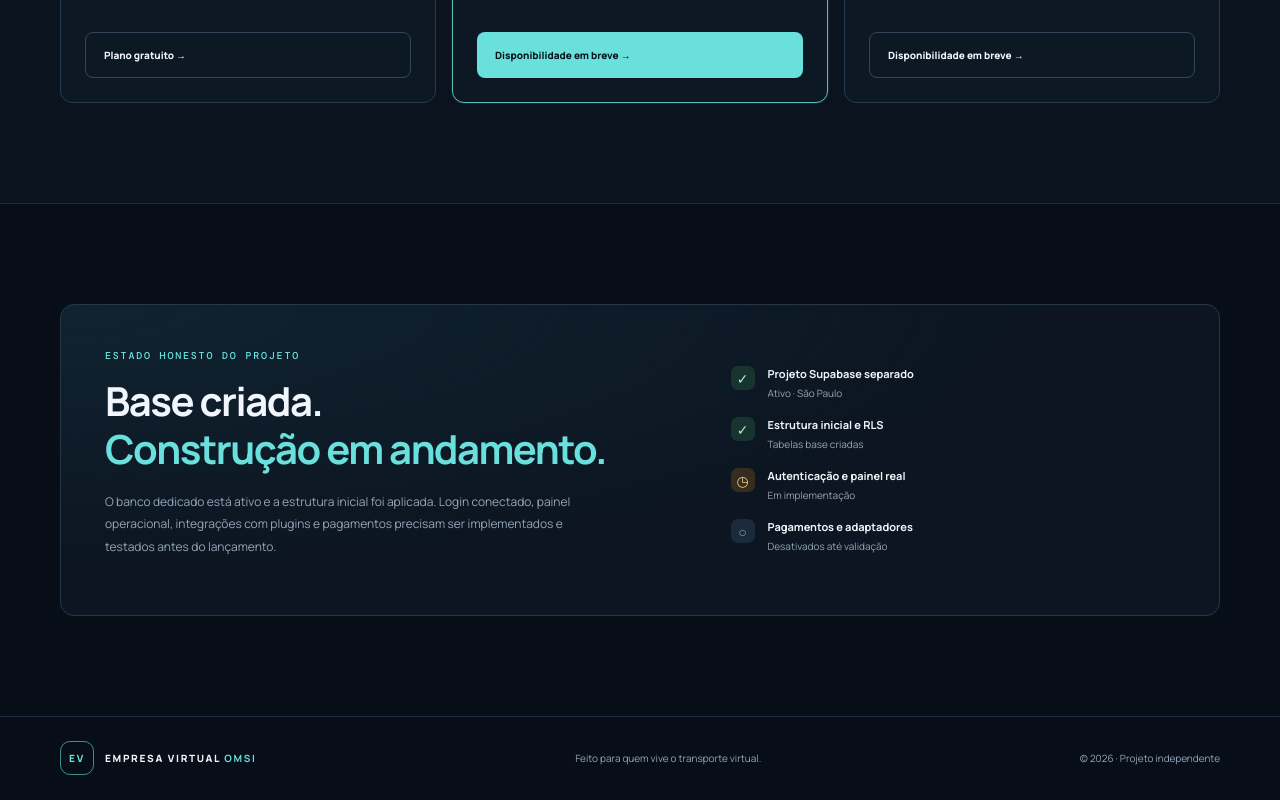
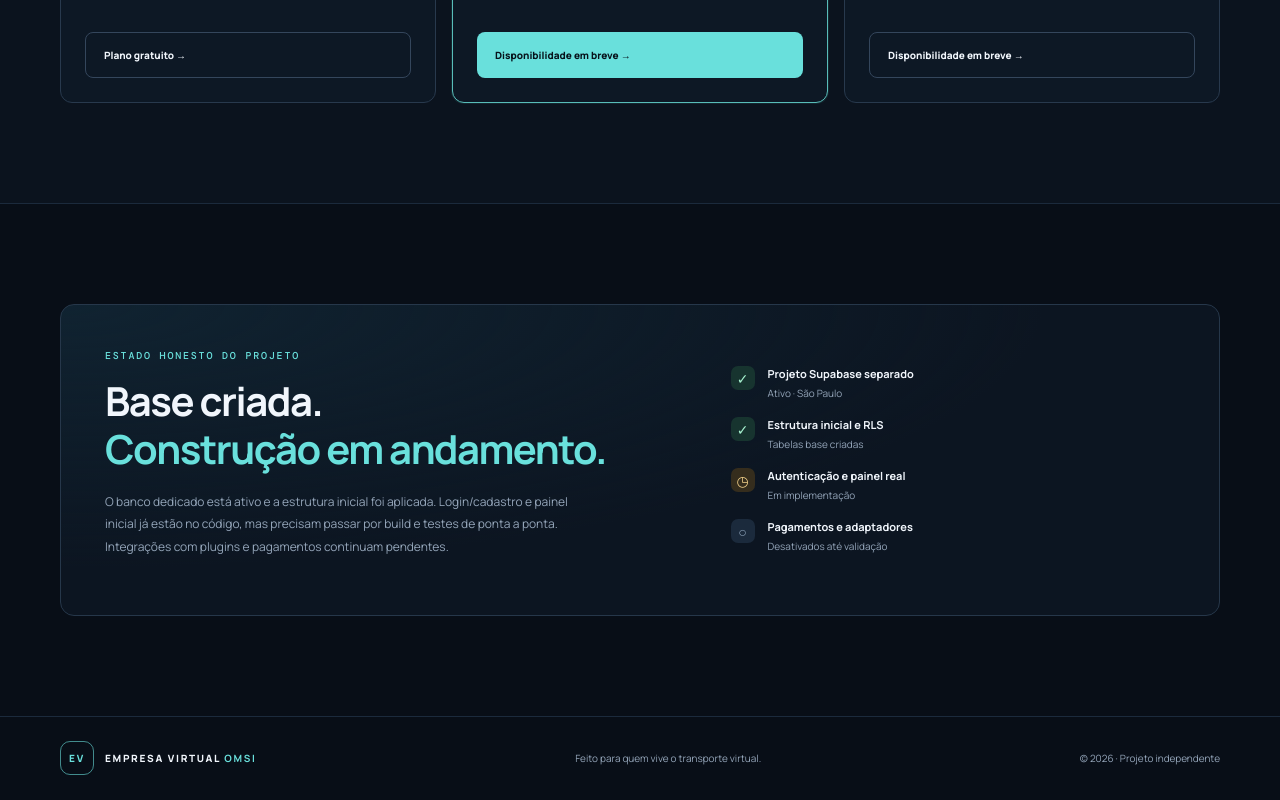
Before and after one commit to MichaelPriest/empresa-virtual-portal-OMSI, a Next.js app: page / in a window 1280 px wide. Shown: the part 1893-2693 px from the top of the page. Built offline with nearby package versions, Linux system fonts and the light colour scheme.

Commit message:
docs(portal): reflect current implementation status

```diff
--- a/src/app/page.tsx
+++ b/src/app/page.tsx
@@ -15,7 +15,7 @@ export default function HomePage() {
     <div className="trust-strip"><div className="shell trust-inner"><span>✓ Isolamento por empresa</span><span>✓ Acesso controlado por função</span><span>✓ Sem usuários fictícios</span><span>✓ Pagamentos desativados</span></div></div>
     <section id="recursos" className="section shell"><div className="section-heading"><div><div className="eyebrow">FEITO PARA A COMUNIDADE</div><h2>Da garagem ao relatório.<br/><span>Uma operação completa.</span></h2></div><p>Uma base para organizar a empresa virtual, sem presumir APIs que ainda não foram validadas.</p></div><div className="pillar-grid">{features.map(([number,title,text])=><article className="pillar" key={number}><span className="pillar-number">{number}</span><div className="pillar-icon">{number==="01"?"⌂":number==="02"?"▤":"↔"}</div><h3>{title}</h3><p>{text}</p></article>)}</div></section>
     <section id="planos" className="pricing-section"><div className="shell"><div className="section-heading"><div><div className="eyebrow">PLANOS TRANSPARENTES</div><h2>Comece grátis.<br/><span>Evolua no seu ritmo.</span></h2></div><p>Os valores Premium serão publicados após definição comercial. Nenhuma cobrança é feita nesta versão.</p></div><div className="pricing-grid">{plans.map(plan=><article className={plan.highlighted?"plan plan-highlighted":"plan"} key={plan.code}>{plan.highlighted&&<div className="plan-tag">MAIS RECURSOS</div>}<h3>{plan.name}</h3><p className="plan-description">{plan.description}</p><div className="price">{plan.price}<small>{plan.code==="free"?" / sem mensalidade":plan.code==="premium_monthly"?" / por mês":" / por ano"}</small></div><ul>{plan.features.map(feature=><li key={feature}><span>✓</span>{feature}</li>)}</ul><a className={plan.highlighted?"button button-primary plan-button":"button button-outline plan-button"} href="#status">{plan.code==="free"?"Plano gratuito":"Disponibilidade em breve"} →</a></article>)}</div></div></section>
-    <section id="status" className="section shell status-section"><div className="status-card"><div><div className="eyebrow">ESTADO HONESTO DO PROJETO</div><h2>Base criada.<br/><span>Construção em andamento.</span></h2><p>O banco dedicado está ativo e a estrutura inicial foi aplicada. Login conectado, painel operacional, integrações com plugins e pagamentos precisam ser implementados e testados antes do lançamento.</p></div><div className="status-list"><div><i className="done">✓</i><span><b>Projeto Supabase separado</b><small>Ativo · São Paulo</small></span></div><div><i className="done">✓</i><span><b>Estrutura inicial e RLS</b><small>Tabelas base criadas</small></span></div><div><i className="progress">◷</i><span><b>Autenticação e painel real</b><small>Em implementação</small></span></div><div><i className="pending">○</i><span><b>Pagamentos e adaptadores</b><small>Desativados até validação</small></span></div></div></div></section>
+    <section id="status" className="section shell status-section"><div className="status-card"><div><div className="eyebrow">ESTADO HONESTO DO PROJETO</div><h2>Base criada.<br/><span>Construção em andamento.</span></h2><p>O banco dedicado está ativo e a estrutura inicial foi aplicada. Login/cadastro e painel inicial já estão no código, mas precisam passar por build e testes de ponta a ponta. Integrações com plugins e pagamentos continuam pendentes.</p></div><div className="status-list"><div><i className="done">✓</i><span><b>Projeto Supabase separado</b><small>Ativo · São Paulo</small></span></div><div><i className="done">✓</i><span><b>Estrutura inicial e RLS</b><small>Tabelas base criadas</small></span></div><div><i className="progress">◷</i><span><b>Autenticação e painel real</b><small>Em implementação</small></span></div><div><i className="pending">○</i><span><b>Pagamentos e adaptadores</b><small>Desativados até validação</small></span></div></div></div></section>
     <footer className="footer"><div className="shell footer-inner"><a className="brand" href="#"><span className="brand-mark">EV</span><span>EMPRESA VIRTUAL <b>OMSI</b></span></a><span>Feito para quem vive o transporte virtual.</span><span>© {new Date().getFullYear()} · Projeto independente</span></div></footer>
   </main>;
 }
```
